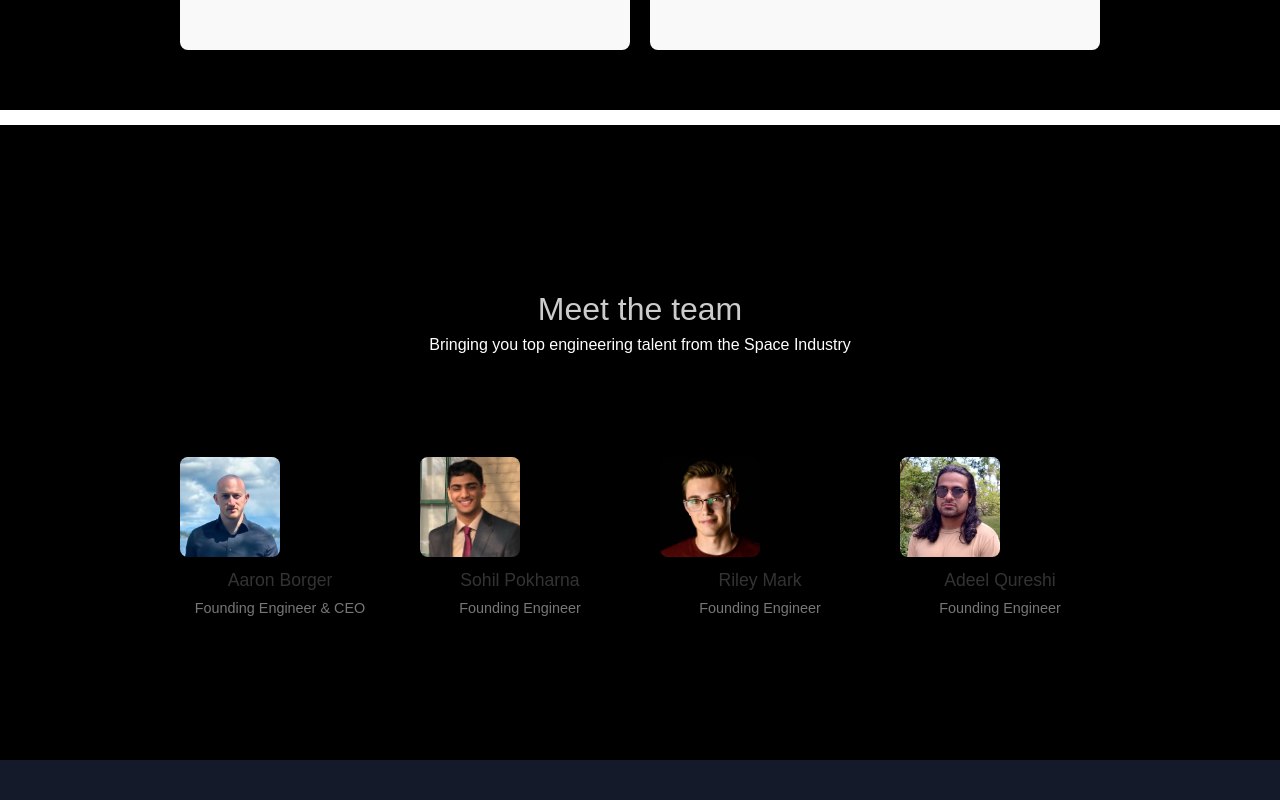
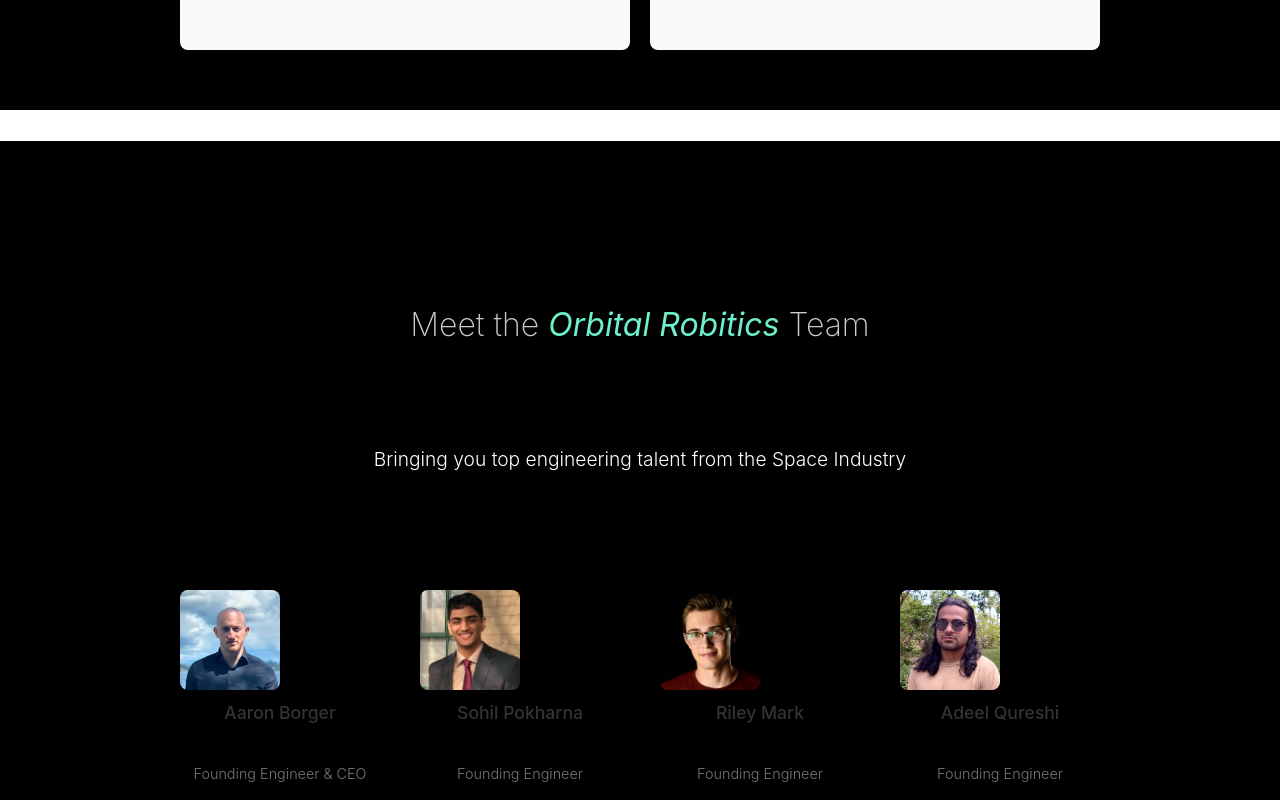
Before and after one commit to orbitalrobotics/landing, a React (Create React App) app: page / in a window 1280 px wide. Shown: the part 4180-4980 px from the top of the page. Built offline with nearby package versions, Linux system fonts and the light colour scheme; grey boxes are pictures that could not be loaded.

Commit message:
fixup fonts to match up with the landing page

```diff
--- a/src/pages/Team.css
+++ b/src/pages/Team.css
@@ -1,12 +1,16 @@
 /* Team.css */
 
 .team-container {
-  /* max-width: 1200px; */
-  margin: auto;
-  /* padding: 0 40px; */
-  font-family: Arial, sans-serif;
-  color: #ffffff;
-
+  color: white;
+  width: 100%;
+  flex-direction: column;
+  justify-content: space-between;
+  align-items: center;
+  padding-top: 1rem;
+  position: relative;
+  /* overflow-y: auto; */
+  display: flex;
+  overflow-x: hidden;
 }
 
 .team-background {
@@ -33,9 +37,28 @@
   color: #cccccc;
   /* Slightly lighter for subheaders */
   font-weight: 200;
-  /* margin-bottom: 5vh; */
+  margin-bottom: 8vh;
   padding-left: 1vw;
   padding-right: 1vw;
+}
+
+.team-content g {
+  color: #6EF0CD;
+}
+
+.highlight {
+  color: #6EF0CD;
+}
+
+.team-content p {
+  font-size: 1.2rem;
+  text-align: center;
+  padding-top: 2rem;
+  margin-bottom: 2vh;
+  padding-left: 1vw;
+  padding-right: 1vw;
+  font-weight: 300;
+  /* max-width: 700px; */
 }
 
 .team-section {
--- a/src/pages/Team.js
+++ b/src/pages/Team.js
@@ -10,7 +10,7 @@
     <div className="team-container">
       <div className='team-background'>
         <div className="team-content">
-          <h1>Meet the team</h1>
+          <h1>Meet the <g><b><i>Orbital Robitics</i></b></g> Team</h1>
           <p>Bringing you top engineering talent from the Space Industry</p>
           <section className="team-section">
             <div className="team-member">
```
